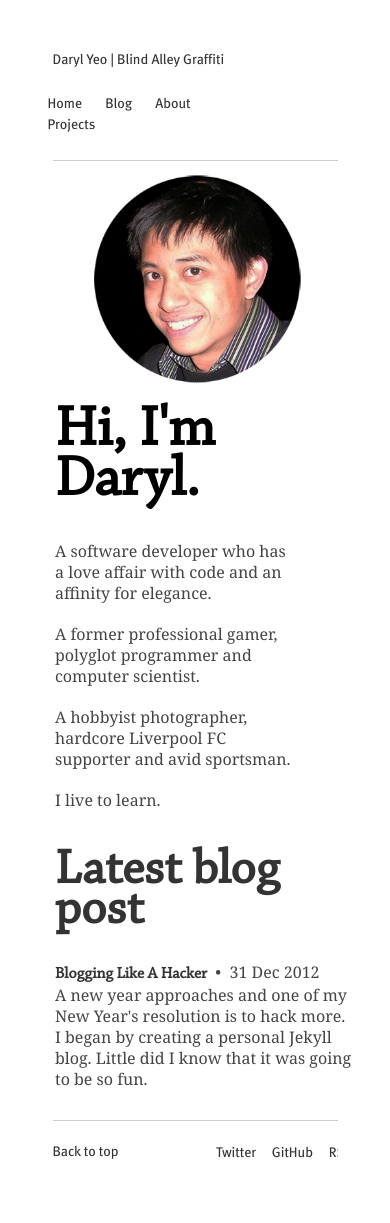
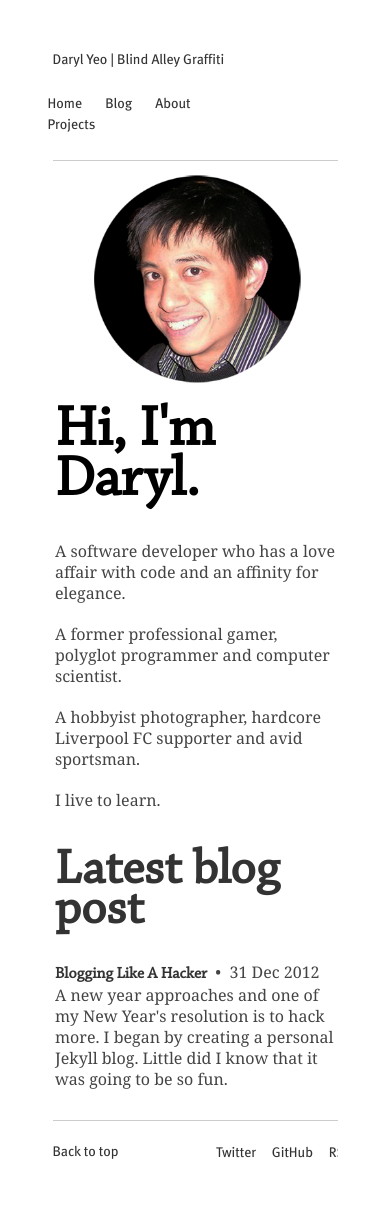
Before and after one commit to aacyun/jianxioy.github.com, a Jekyll site: the page built from index.html, in a window 390 px wide. Built offline with Jekyll 4.4.1, drawn with Linux system fonts in a browser that asks for light colours; Markdown is read by kramdown in place of the engine named in the settings.

Commit message:
Testing phone.

```diff
--- a/static/css/layout.css
+++ b/static/css/layout.css
@@ -227,13 +227,12 @@ a:hover {
 
 	/* Mobile Portrait Size to Mobile Landscape Size (devices and browsers) */
 	@media only screen and (max-width: 479px) {
-		#nav, .footer {
+		#nav, .footer, #home-content {
 			width: 95%;
 		}
 		#logo-primary,
 		#nav-primary,
 		#avatar,
-		#home-content,
 		.back-to-top,
 		.offsite-links {
 			width: 80%;
@@ -249,6 +248,7 @@ a:hover {
 			margin-bottom: 30px;
 		}
 		#latest {
+			width: 95%;
 			position: relative;
 			top: 20px;
 			left: 10px;
```
